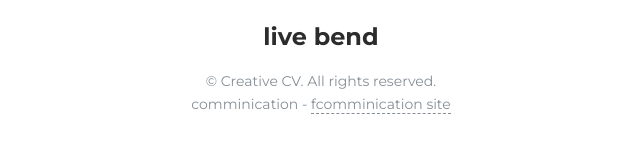
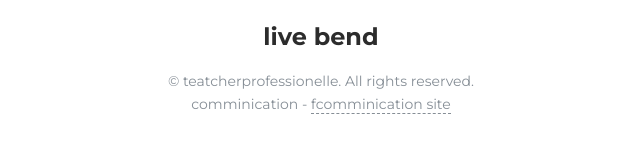
Before and after one commit to dohamarchiche/cv, a plain HTML site: page index.html in a window 1280 px wide. Shown: the part 5257-5409 px from the top of the page, 319-959 px from the left. Drawn offline with Linux system fonts and the light colour scheme.

Commit message:
Update index.html

```diff
--- a/index.html
+++ b/index.html
@@ -526,7 +526,7 @@
       <div class="container text-center"><a class="cc-facebook btn btn-link" href="#"><i class="fa fa-facebook fa-2x " aria-hidden="true"></i></a><a class="cc-twitter btn btn-link " href="#"><i class="fa fa-twitter fa-2x " aria-hidden="true"></i></a><a class="cc-google-plus btn btn-link" href="#"><i class="fa fa-google-plus fa-2x" aria-hidden="true"></i></a><a class="cc-instagram btn btn-link" href="#"><i class="fa fa-instagram fa-2x " aria-hidden="true"></i></a></div>
       <div class="h4 title text-center">live bend</div>
       <div class="text-center text-muted">
-        <p>&copy; Creative CV. All rights reserved.<br>comminication - <a class="credit" href="https://templateflip.com" target="_blank">fcomminication site</a></p>
+        <p>&copy; teatcherprofessionelle. All rights reserved.<br>comminication - <a class="credit" href="https://templateflip.com" target="_blank">fcomminication site</a></p>
       </div>
     </footer>
     <script src="js/core/jquery.3.2.1.min.js?ver=1.1.0"></script>
```
